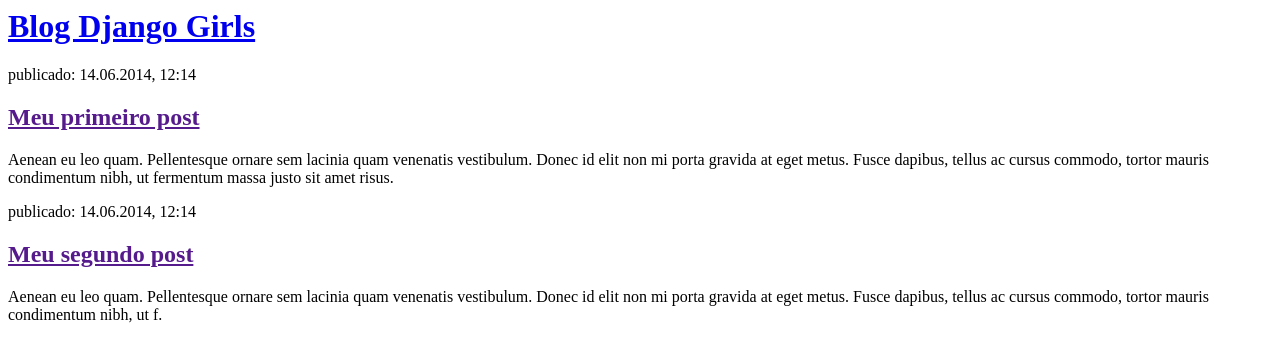
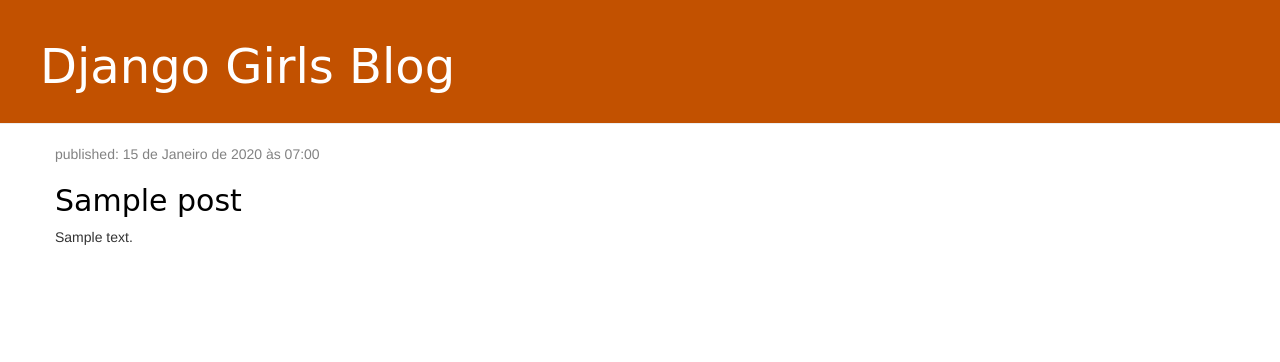
Before and after one commit to c137santos/dgdevpro, a Django app: page / in a window 1280 px wide. Shown: the top 362 px of the page. Run offline with Django 5.2, Linux system fonts and the light colour scheme; tables that the repository leaves empty hold one stand-in row (values such as "Sample post"); some libraries are stand-ins or nearby versions.

Commit message:
CSS, HTML e tudo!

```diff
--- /dev/null
+++ b/blog/static/css/blog.css
@@ -0,0 +1,46 @@
+.page-header {
+    background-color: #C25100;
+    margin-top: 0;
+    padding: 20px 20px 20px 40px;
+}
+
+.page-header h1, .page-header h1 a, .page-header h1 a:visited, .page-header h1 a:active {
+    color: #ffffff;
+    font-size: 36pt;
+    text-decoration: none;
+}
+
+.content {
+    margin-left: 40px;
+}
+
+h1, h2, h3, h4 {
+    font-family: 'Lobster', cursive;
+}
+
+.date {
+    color: #828282;
+}
+
+.save {
+    float: right;
+}
+
+.post-form textarea, .post-form input {
+    width: 100%;
+}
+
+.top-menu, .top-menu:hover, .top-menu:visited {
+    color: #ffffff;
+    float: right;
+    font-size: 26pt;
+    margin-right: 20px;
+}
+
+.post {
+    margin-bottom: 70px;
+}
+
+.post h2 a, .post h2 a:visited {
+    color: #000000;
+}
--- a/blog/templates/blog/post_list.html
+++ b/blog/templates/blog/post_list.html
@@ -1,22 +1,29 @@
+{% load static %}
 <html>
     <head>
         <title>Blog Django Girls</title>
+        <link rel="stylesheet" href="//maxcdn.bootstrapcdn.com/bootstrap/3.2.0/css/bootstrap.min.css">
+        <link rel="stylesheet" href="//maxcdn.bootstrapcdn.com/bootstrap/3.2.0/css/bootstrap-theme.min.css">
+        <link rel="stylesheet" href="{% static 'css/blog.css' %}">
     </head>
     <body>
-        <div>
-            <h1><a href="/">Blog Django Girls</a></h1>
+        <div class="page-header">
+            <h1><a href="/">Django Girls Blog</a></h1>
         </div>
-
-        <div>
-            <p>publicado: 14.06.2014, 12:14</p>
-            <h2><a href="">Meu primeiro post</a></h2>
-            <p>Aenean eu leo quam. Pellentesque ornare sem lacinia quam venenatis vestibulum. Donec id elit non mi porta gravida at eget metus. Fusce dapibus, tellus ac cursus commodo, tortor mauris condimentum nibh, ut fermentum massa justo sit amet risus.</p>
-        </div>
-
-        <div>
-            <p>publicado: 14.06.2014, 12:14</p>
-            <h2><a href="">Meu segundo post</a></h2>
-            <p>Aenean eu leo quam. Pellentesque ornare sem lacinia quam venenatis vestibulum. Donec id elit non mi porta gravida at eget metus. Fusce dapibus, tellus ac cursus commodo, tortor mauris condimentum nibh, ut f.</p>
+        <div class="content container">
+            <div class="row">
+                <div class="col-md-8">
+                    {% for post in posts %}
+                        <div class="post">
+                            <div class="date">
+                                <p>published: {{ post.published_date }}</p>
+                            </div>
+                            <h2><a href="">{{ post.title }}</a></h2>
+                            <p>{{ post.text|linebreaksbr }}</p>
+                        </div>
+                    {% endfor %}
+                </div>
+            </div>
         </div>
     </body>
 </html>
--- a/blog/urls.py
+++ b/blog/urls.py
@@ -3,7 +3,4 @@
 
 urlpatterns = [
     path('', views.post_list, name='post_list'),
-    path('portao', views.portao),
-    path('sala', views.sala),
-    path('quarto', views.quarto)
 ]
--- a/blog/views.py
+++ b/blog/views.py
@@ -1,14 +1,8 @@
 from django.shortcuts import render
 from django.http import HttpResponse
-
-def portao(request):
-    return HttpResponse("Você chegou ao portão da casa")
-
-def sala(request):
-    return HttpResponse("Você chegou na sala. Senta no sofá!")
-
-def quarto(request):
-    return HttpResponse("Agora está no quarto, pode se deitar")
+from .models import Post
+from django.utils import timezone
 
 def post_list(request):
-    return render(request, 'blog/post_list.html', {})
+    posts = Post.objects.filter(published_date__lte=timezone.now()).order_by('published_date')
+    return render(request, 'blog/post_list.html', {"posts": posts})
```
